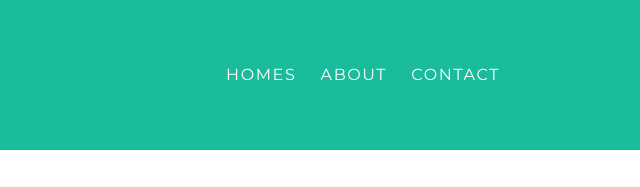
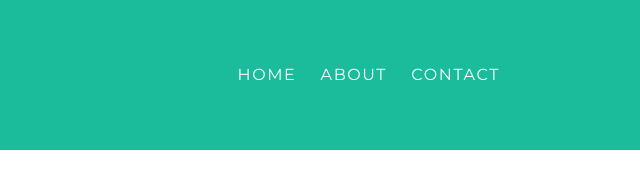
Before and after one commit to el9hairs/el9hairs.github.io, a plain HTML site: page index.html in a window 1280 px wide. Shown: the top 187 px of the page, 640-1280 px from the left. Drawn offline with Linux system fonts and the light colour scheme.

Commit message:
Update index.html

```diff
--- a/index.html
+++ b/index.html
@@ -11,7 +11,7 @@
         <div class="container">
             <a href="index.html" id="header-title">&#129313; 9hairs - Blog</a>
             <ul id="header-nav">
-                <li><a href="index.html">Homes</a></li>
+                <li><a href="index.html">Home</a></li>
                 <li><a href="about.html">About</a></li>
                 <li><a href="mailto:el9hairs@gmail.com">Contact</a></li>
             </ul>
```
